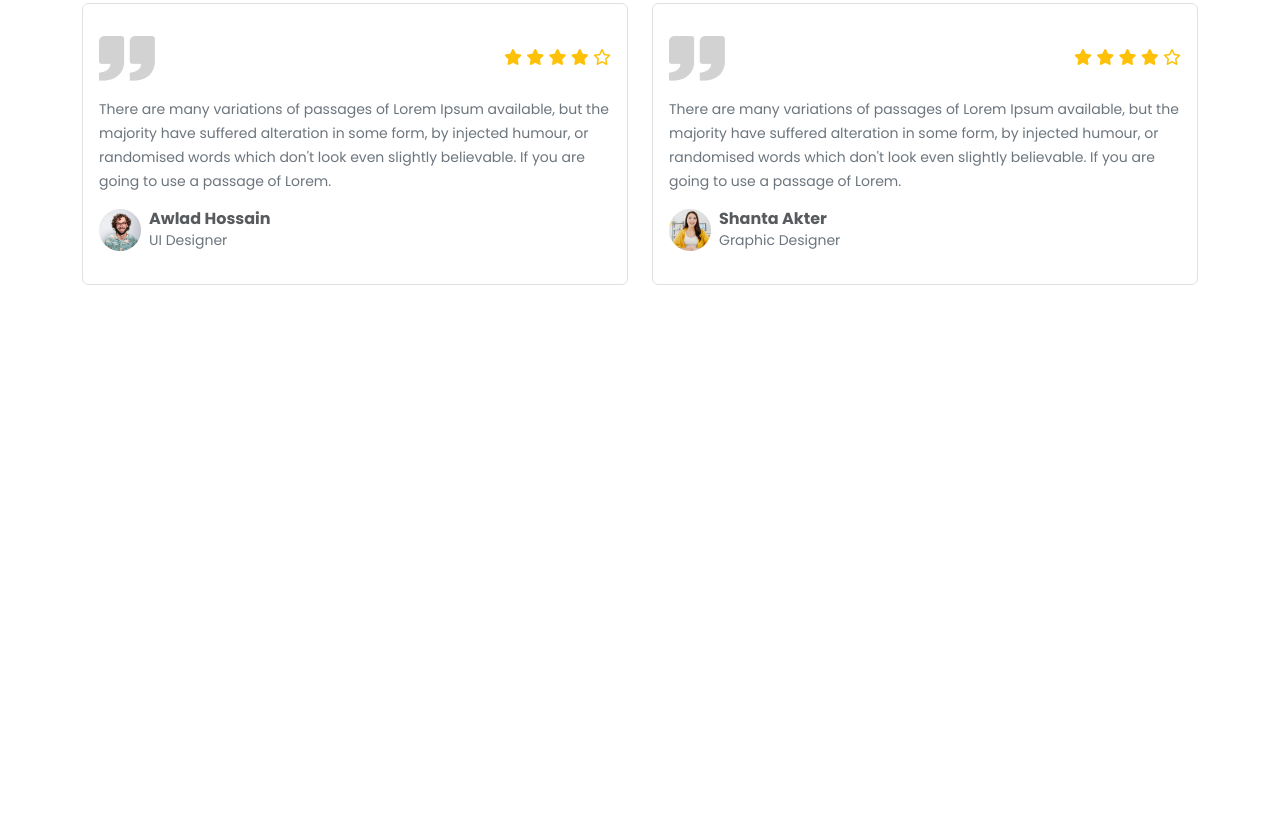
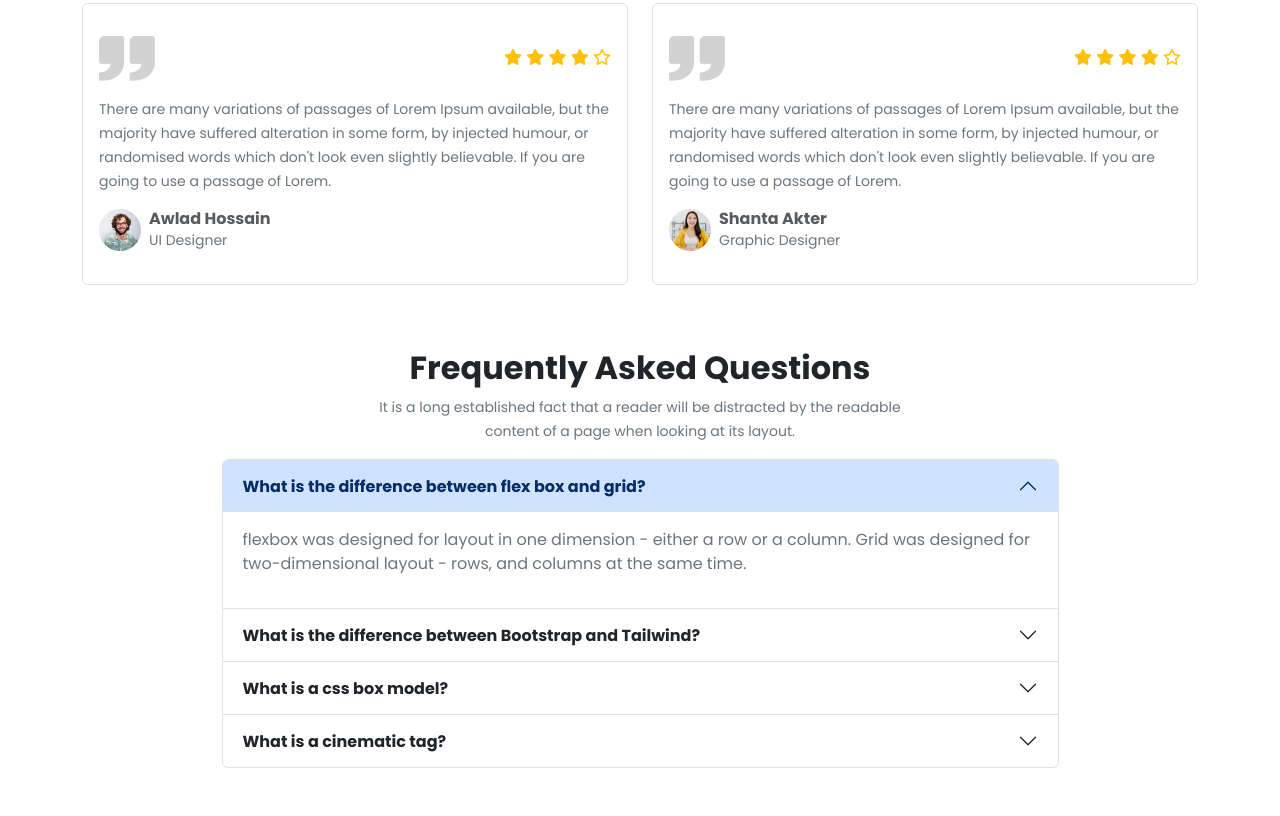
Before and after one commit to rifat-islam2026/Edtech-website-desing, a plain HTML site: page index.html in a window 1280 px wide. Shown: the part 3471-4287 px from the top of the page. Before the commit the page ends 3772 px from the top, so only its background shows below. Drawn offline with nearby package versions, Linux system fonts and the light colour scheme.

Commit message:
accordion add

```diff
--- a/index.html
+++ b/index.html
@@ -414,6 +414,71 @@
                 <button type="button" class="btn btn-primary fw-medium px-3 mt-5">View All</button>
             </div>
         </section>
+        <!--Accordion title -->
+        <section class="py-5">
+            <div class="text-center">
+                <h2 class="fw-bold ">Frequently Asked Questions</h2>
+                <p class="w-50 mx-auto text-secondary"><small>It is a long established fact that a reader will be distracted by the readable content of a page when looking at its layout.</small></p>
+            </div>
+            <!--Accordion -->
+            <div class="w-75 mx-auto">
+                <div class="accordion" id="accordionExample">
+                    <div class="accordion-item">
+                      <h2 class="accordion-header ">
+                        <button class="accordion-button active fw-bold" type="button" data-bs-toggle="collapse" data-bs-target="#collapseOne" aria-expanded="true" aria-controls="collapseOne">
+                            What is the difference between flex box and grid?
+                        </button>
+                      </h2>
+                      <div id="collapseOne" class="accordion-collapse collapse show" data-bs-parent="#accordionExample">
+                        <div class="accordion-body">
+                         <p class="text-secondary">flexbox was designed for layout in one dimension - either a row or a column. Grid was designed for two-dimensional layout - rows, and columns at the same time.</p>
+                        </div>
+                      </div>
+                    </div>
+                    <div class="accordion-item">
+                      <h2 class="accordion-header">
+                        <button class="accordion-button fw-bold collapsed" type="button" data-bs-toggle="collapse" data-bs-target="#collapseTwo" aria-expanded="false" aria-controls="collapseTwo">
+                            What is the difference between Bootstrap and Tailwind?
+                        </button>
+                      </h2>
+                      <div id="collapseTwo" class="accordion-collapse collapse" data-bs-parent="#accordionExample">
+                        <div class="accordion-body">
+                          <p class="text-secondary">
+                            Tailwind CSS excels in customization and flexibility due to its utility-first approach, allowing developers to create unique designs effortlessly. Bootstrap offers a more structured and opinionated approach, which might not suit projects requiring extensive customization.
+                          </p>
+                        </div>
+                      </div>
+                    </div>
+                    <div class="accordion-item">
+                      <h2 class="accordion-header">
+                        <button class="accordion-button fw-bold collapsed" type="button" data-bs-toggle="collapse" data-bs-target="#collapseThree" aria-expanded="false" aria-controls="collapseThree">
+                          What is a css box model?
+                        </button>
+                      </h2>
+                      <div id="collapseThree" class="accordion-collapse collapse" data-bs-parent="#accordionExample">
+                        <div class="accordion-body">
+                          <p class="text-secondary">In web development, the CSS box model refers to how HTML elements are modeled in browser engines and how the dimensions of those HTML elements are derived from CSS properties. It is a fundamental concept for the composition of HTML webpages.</p>
+                        </div>
+                      </div>
+                    </div>
+                    <div class="accordion-item">
+                      <h2 class="accordion-header">
+                        <button class="accordion-button fw-bold collapsed" type="button" data-bs-toggle="collapse" data-bs-target="#collapseFour" aria-expanded="false" aria-controls="collapseFour">
+                          What is a cinematic tag?
+                        </button>
+                      </h2>
+                      <div id="collapseFour" class="accordion-collapse collapse" data-bs-parent="#accordionExample">
+                        <div class="accordion-body">
+                         <p class="text-secondary">
+                            there is no specific "cinematic" HTML tag. HTML (Hypertext Markup Language) is a markup language used for structuring content on the web. HTML tags define the structure of a web page by indicating elements such as headings, paragraphs, links, images, and more.
+                         </p>
+                        </div>
+                      </div>
+                    </div>
+                  </div>
+            </div>
+        </section>
+
     </main>
     <!--Bootstrap Script link -->
     <script src="https://cdn.jsdelivr.net/npm/bootstrap@5.3.2/dist/js/bootstrap.bundle.min.js"></script>
```
